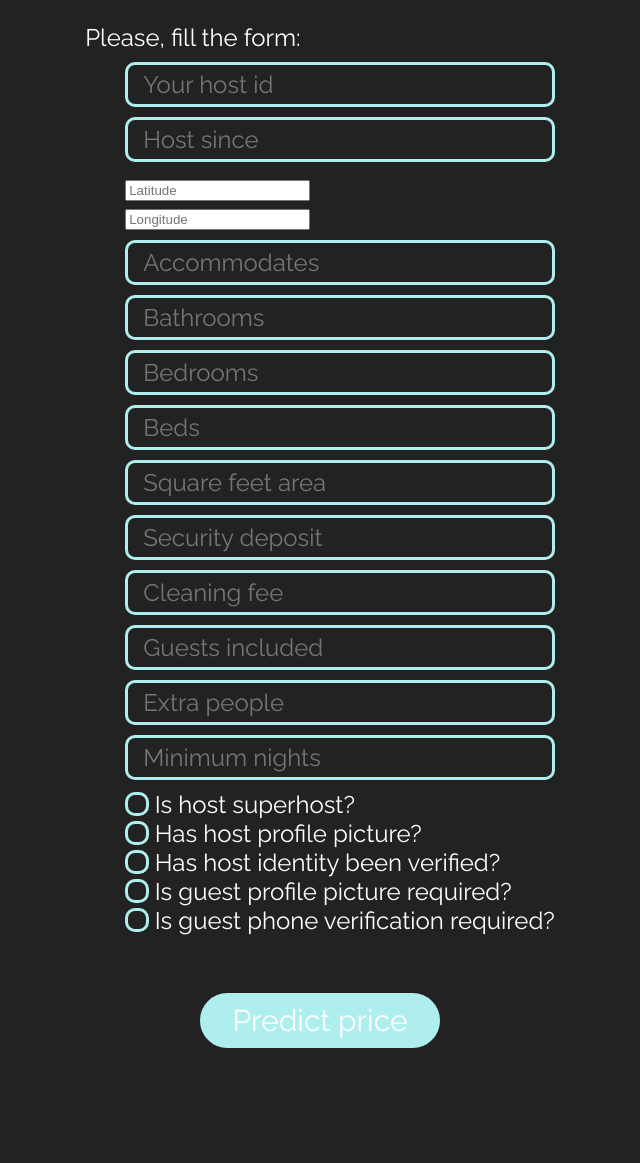
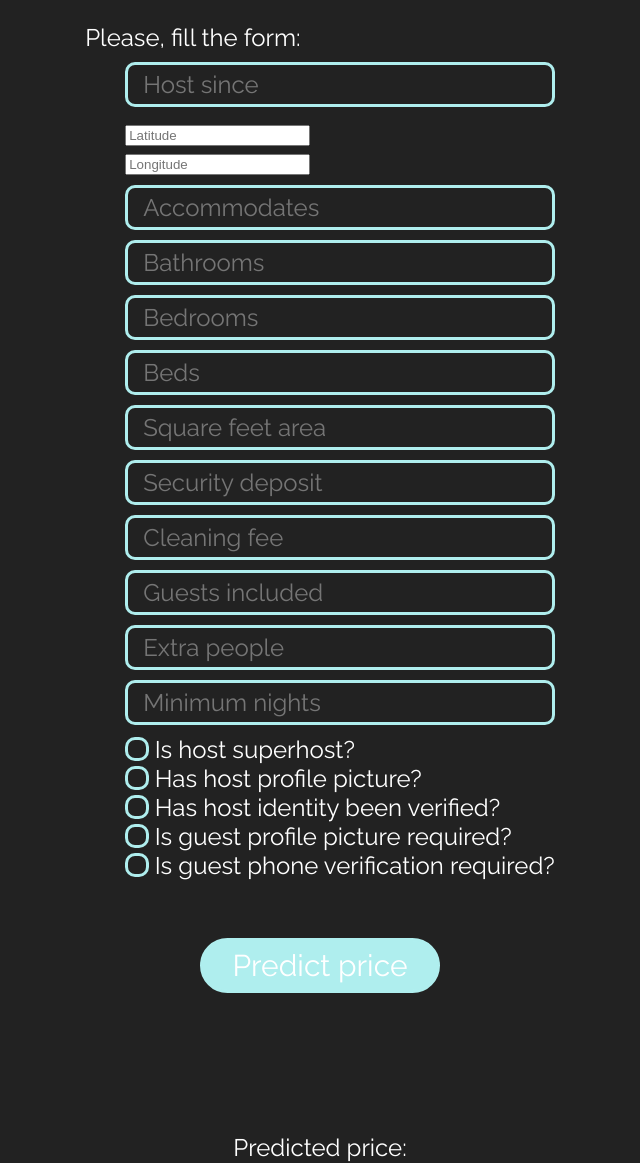
Before and after one commit to RomanZavodskikh/house_price_prediction_service, a Flask app: page /predict-hata-price in a window 1280 px wide. Shown: the part 309-1472 px from the top of the page, without its empty margins (320-960 px from the left). Run offline with Flask 2, Linux system fonts and the light colour scheme; parts of the project's set-up code (start-up, migrations or seed data) failed here and were passed over; some libraries are stand-ins or nearby versions.

Commit message:
Removed host_id feature, it is not user-friendly

```diff
--- a/main.py
+++ b/main.py
@@ -15,7 +15,7 @@
     return render_template('index.html')
 
 @app.route("/predict-hata-price", methods = ["POST", "GET"])
-def predict_page(host_id = 0, host_since = 0, host_is_superhost = False,
+def predict_page(host_since = 0, host_is_superhost = False,
     host_has_profile_pic = False, host_identity_verified = False,
     is_location_exact = False, require_guest_profile_picture = False,
     require_guest_phone_verification = False,
@@ -25,7 +25,6 @@
     guests_included = 0, extra_people = 0, minimum_nights = 0,
     predicted_price = ""):
     if request.method == "POST":
-        host_id = int(request.form["host_id"])
         host_since = int(request.form["host_since"])
         host_is_superhost = int(bool(request.form.get("host_is_superhost")))
         host_has_profile_pic = int(bool(request.form.get("host_has_profile_pic")))
@@ -50,7 +49,7 @@
         logfile.write("<response>\n")
 
         predicted_price = regressor.predict_price(
-                [[host_id, host_since, host_is_superhost, host_has_profile_pic,
+                [[host_since, host_is_superhost, host_has_profile_pic,
                 host_identity_verified, 1, # consider location is always exact
                 require_guest_profile_picture, require_guest_phone_verification,
                 latitude, longitude, accommodates, bathrooms,
@@ -65,7 +64,7 @@
         logfile.close()
 
     time.sleep(3)
-    return render_template('simple_page.html', host_id = host_id,
+    return render_template('simple_page.html',
         host_since = host_since, host_is_superhost = host_is_superhost,
         host_has_profile_pic = host_has_profile_pic,
         host_identity_verified = host_identity_verified,
--- a/templates/simple_page.html
+++ b/templates/simple_page.html
@@ -13,10 +13,6 @@
     <form id="upload_features" action="{{ url_for('predict_page') }}" method=post>
         <dl>
             <dt>Please, fill the form: <br></dt>
-            <dd>
-            <label for="host_id" class="form__label"></label>
-            <input type="number" class="form__field" placeholder="Your host id" name="host_id" id='host_id' required />
-            </dd>
             <dd>
             <label for="host_since" class="form__label"></label>
             <input type="number" class="form__field" placeholder="Host since" name="host_since" id='host_since' required />
```
